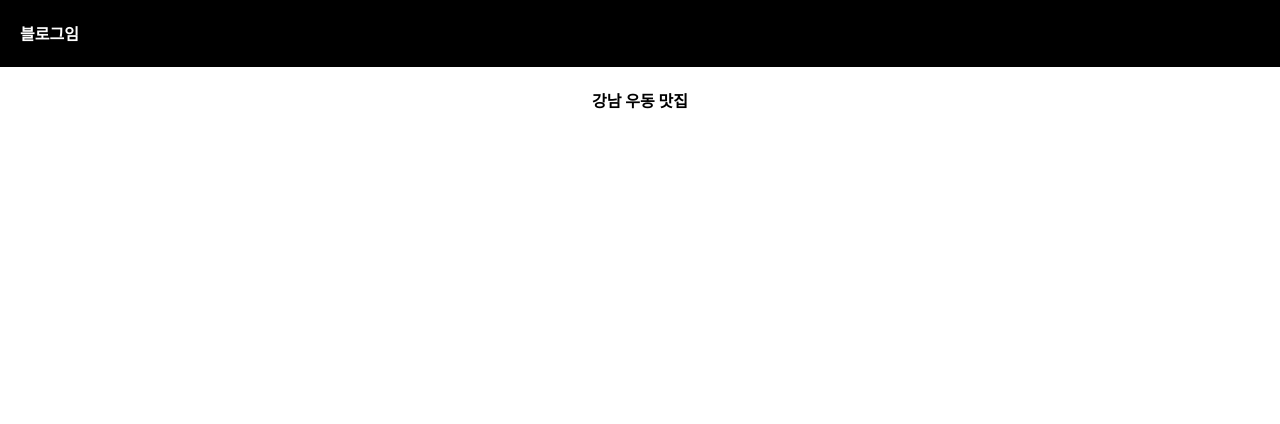
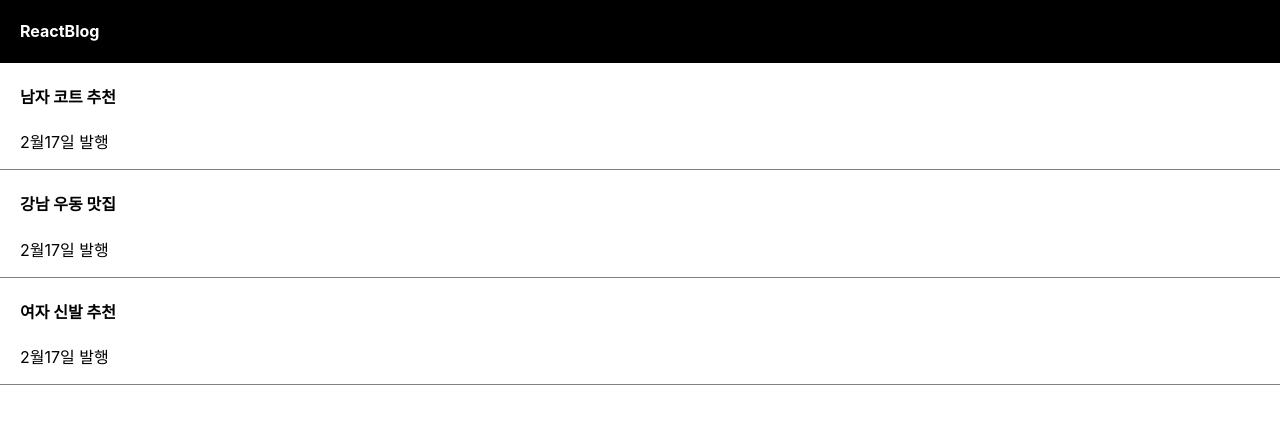
Before and after one commit to WastepaperBasket/React.js, a React (Create React App) app in the folder blog/: page / in a window 1280 px wide. Shown: the top 424 px of the page. Built offline with nearby package versions, Linux system fonts and the light colour scheme.

Commit message:
useState

```diff
--- a/blog/src/App.css
+++ b/blog/src/App.css
@@ -43,3 +43,11 @@
   color: white;
   padding-left: 20px;
 }
+div {
+  box-sizing: border-box;
+}
+.list {
+  padding-left: 20px;
+  text-align: left;
+  border-bottom: 1px solid grey;
+}
--- a/blog/src/App.js
+++ b/blog/src/App.js
@@ -1,15 +1,31 @@
 import logo from "./logo.svg";
 import "./App.css";
+import { useState } from "react";
 
 function App() {
-  let post = "강남 우동 맛집";
-
+  let [title, b] = useState([
+    "남자 코트 추천",
+    "강남 우동 맛집",
+    "여자 신발 추천",
+  ]);
+  let [logo, setLogo] = useState("ReactBlog");
   return (
     <div className="App">
       <div className="black-nav">
-        <h4>블로그임</h4>
+        <h4>{logo}</h4>
       </div>
-      <h4> {post} </h4>
+      <div className="list">
+        <h4> {title[0]}</h4>
+        <p>2월17일 발행</p>
+      </div>
+      <div className="list">
+        <h4> {title[1]}</h4>
+        <p>2월17일 발행</p>
+      </div>
+      <div className="list">
+        <h4> {title[2]}</h4>
+        <p>2월17일 발행</p>
+      </div>
     </div>
   );
 }
```
Also changed, not shown: 1 other file (tests, documents, lock files or other folders).
